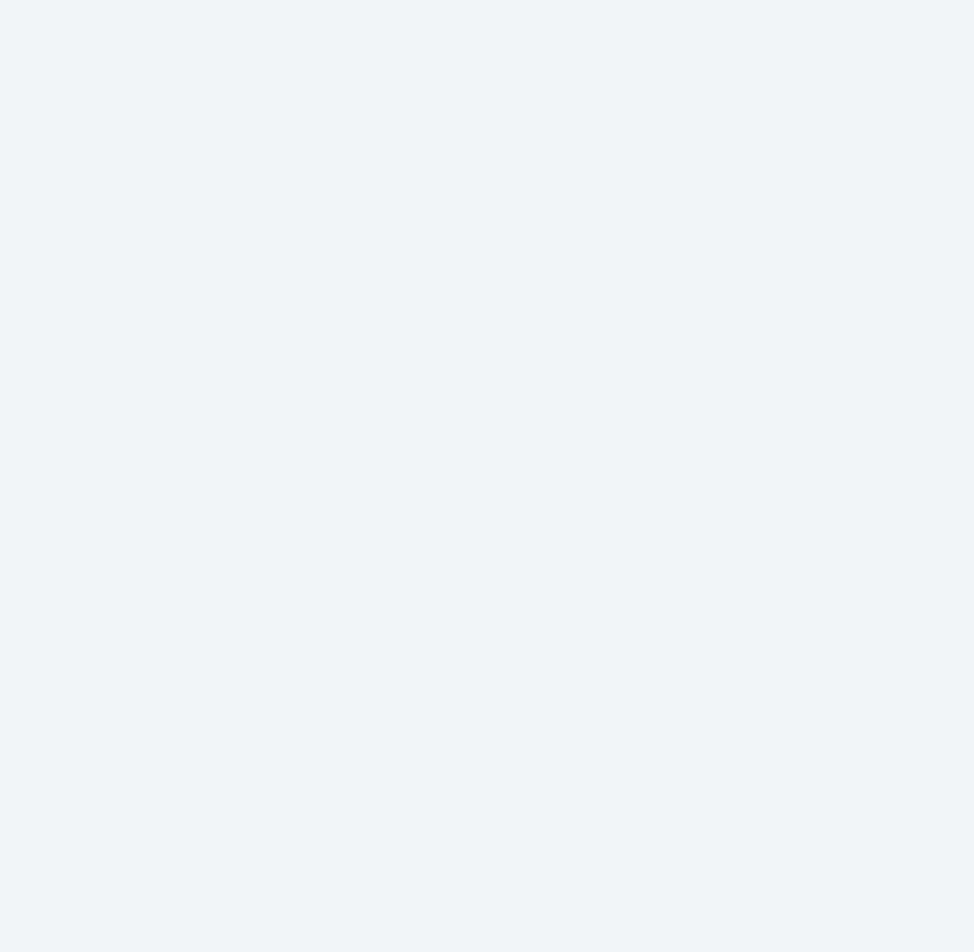
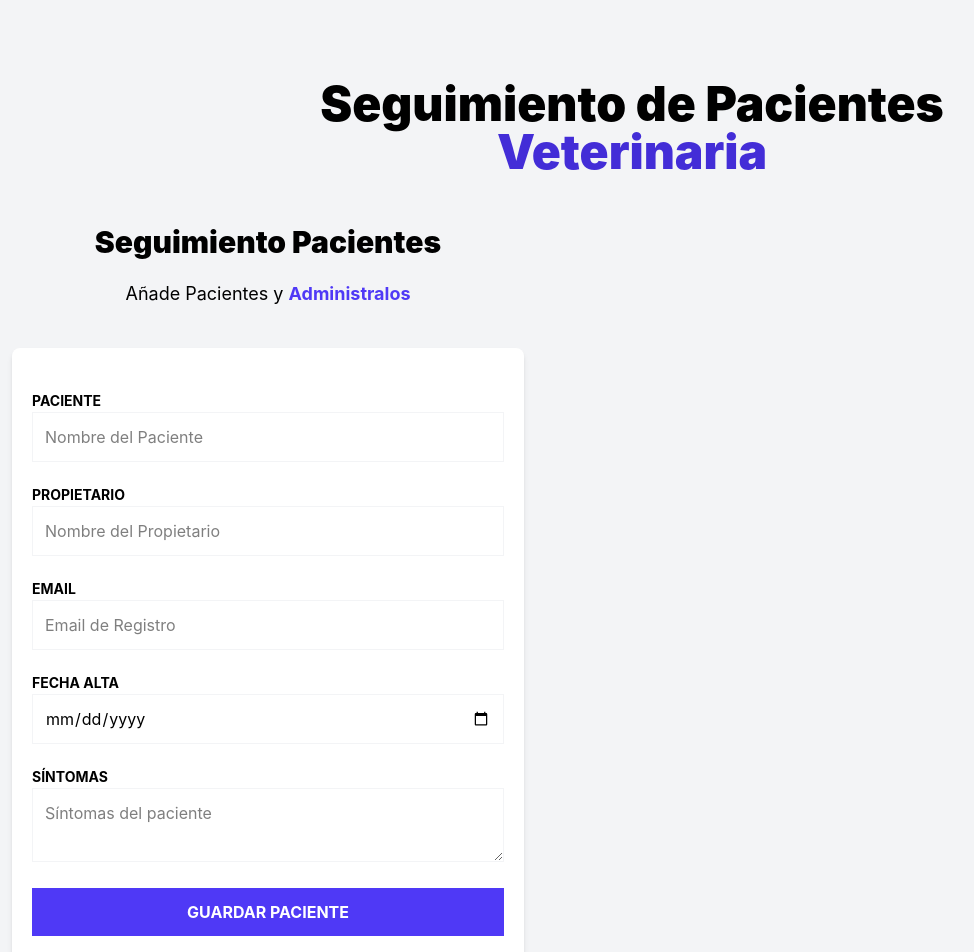
Before and after one commit to gerardo-rji/patients_administrator, a React (Vite) app: page / in a window 1280 px wide. Shown: the top 952 px of the page, without its empty margins (8-982 px from the left). Before the commit the page ends 800 px from the top, so only its background shows below. Built offline with nearby package versions, Linux system fonts and the light colour scheme.

Commit message:
add PatientForm and PatientsList components to manage patient tracking

```diff
--- a/src/App.tsx
+++ b/src/App.tsx
@@ -1,8 +1,21 @@
+import PatientForm from "./components/PatientForm.tsx";
+import PatientsList from "./components/PatientsList.tsx";
+
 function App() {
 
   return (
     <>
+      <div className="container mx-auto mt-20">
+        <h1 className="font-black text-5xl text-center md:w-2/3 md:mx-auto">
+          Seguimiento de Pacientes {''}
+          <span className="text-indigo-700">Veterinaria</span>
+        </h1>
 
+        <div className="mt-12 md:flex">
+          <PatientForm />
+          <PatientsList />
+        </div>
+      </div>
     </>
   )
 }
--- /dev/null
+++ b/src/components/PatientForm.tsx
@@ -0,0 +1,82 @@
+export default function PatientForm() {
+
+  return (
+    <div className="md:w-1/2 lg:w-2/5 mx-5">
+      <h2 className="font-black text-3xl text-center">Seguimiento Pacientes</h2>
+
+      <p className="text-lg mt-5 text-center mb-10">
+        Añade Pacientes y {''}
+        <span className="text-indigo-600 font-bold">Administralos</span>
+      </p>
+
+      <form
+        className="bg-white shadow-md rounded-lg py-10 px-5 mb-10"
+        noValidate
+      >
+        <div className="mb-5">
+          <label htmlFor="name" className="text-sm uppercase font-bold">
+            Paciente
+          </label>
+          <input
+            id="name"
+            className="w-full p-3  border border-gray-100"
+            type="text"
+            placeholder="Nombre del Paciente"
+          />
+        </div>
+
+        <div className="mb-5">
+          <label htmlFor="caretaker" className="text-sm uppercase font-bold">
+            Propietario
+          </label>
+          <input
+            id="caretaker"
+            className="w-full p-3  border border-gray-100"
+            type="text"
+            placeholder="Nombre del Propietario"
+          />
+        </div>
+
+        <div className="mb-5">
+          <label htmlFor="email" className="text-sm uppercase font-bold">
+            Email
+          </label>
+          <input
+            id="email"
+            className="w-full p-3  border border-gray-100"
+            type="email"
+            placeholder="Email de Registro"
+          />
+        </div>
+
+        <div className="mb-5">
+          <label htmlFor="date" className="text-sm uppercase font-bold">
+            Fecha Alta
+          </label>
+          <input
+            id="date"
+            className="w-full p-3  border border-gray-100"
+            type="date"
+          />
+        </div>
+
+        <div className="mb-5">
+          <label htmlFor="symptoms" className="text-sm uppercase font-bold">
+            Síntomas
+          </label>
+          <textarea
+            id="symptoms"
+            className="w-full p-3  border border-gray-100"
+            placeholder="Síntomas del paciente"
+          ></textarea>
+        </div>
+
+        <input
+          type="submit"
+          className="bg-indigo-600 w-full p-3 text-white uppercase font-bold hover:bg-indigo-700 cursor-pointer transition-colors"
+          value='Guardar Paciente'
+        />
+      </form>
+    </div>
+  )
+}
--- /dev/null
+++ b/src/components/PatientsList.tsx
@@ -0,0 +1,5 @@
+export default function PatientsList() {
+  return (
+    <></>
+  );
+}
```
